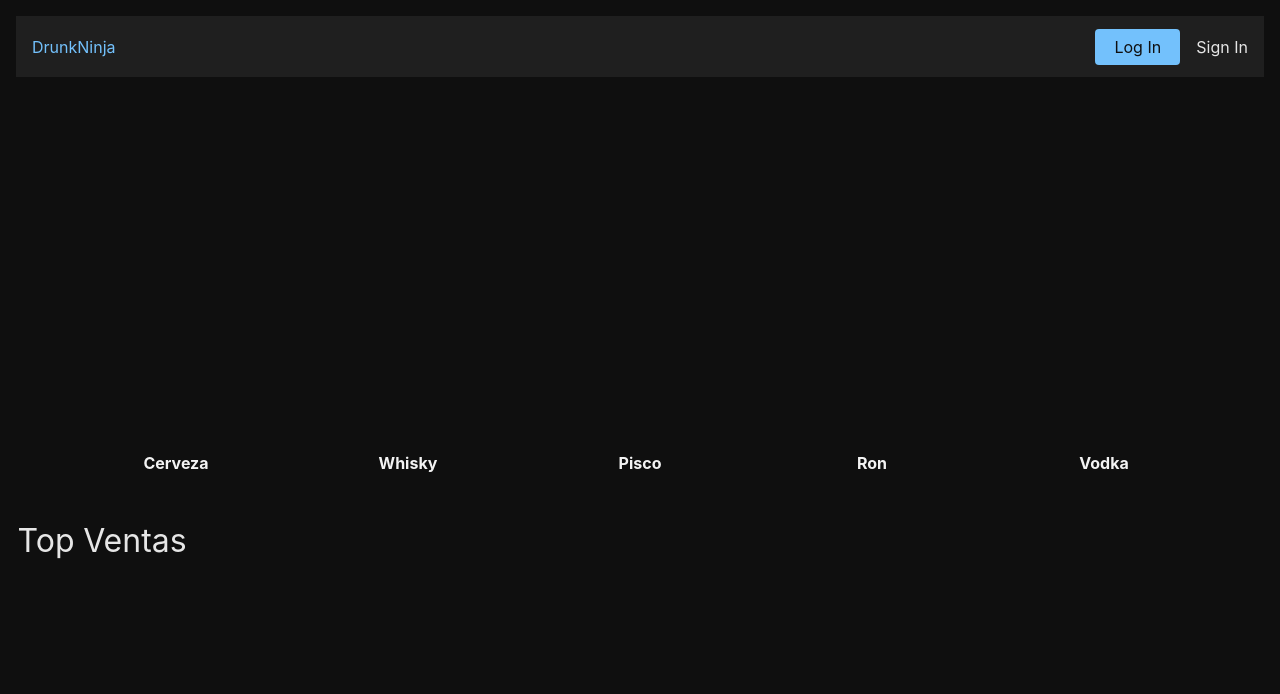
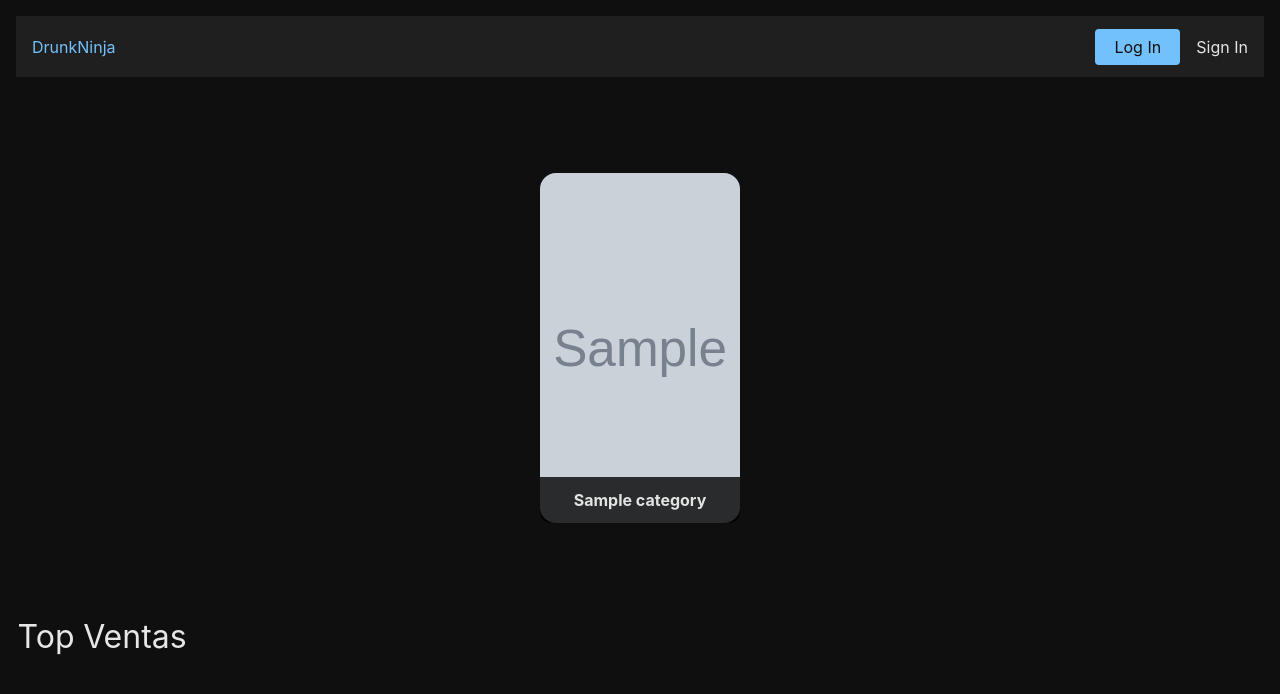
Before and after one commit to MaximilianoMO95/DrunkNinja, a Django app: page / in a window 1280 px wide. Shown: the top 694 px of the page. Run offline with Django 4.2, Linux system fonts and the light colour scheme; tables that the repository leaves empty hold one stand-in row (values such as "Sample post"); grey boxes marked "Sample" are stand-in pictures.

Commit message:
update products html and css

```diff
--- a/static/css/products.css
+++ b/static/css/products.css
@@ -11,7 +11,7 @@ ul.product-list {
   height: auto;
 }
 
-ul.product-list > li {
+ul.product-list li {
   display: flex;
   background-size: cover;
   background-position: center;
@@ -29,7 +29,7 @@ ul.product-list .card-link {
   position: relative;
 }
 
-ul.product-list .card-link > img {
+ul.product-list .card-link img {
   position: absolute;
   border-radius: 1rem;
   object-fit: cover;
--- a/templates/products/index.html
+++ b/templates/products/index.html
@@ -1,21 +1,30 @@
 {% extends "base.html" %}
+{% load static %}
 
 {% block title %}Drunk Ninja{% endblock title %}
 
+{% block head %}
+        <link rel="stylesheet" href="{% static 'css/products.css' %}">
+{% endblock %}
+
 {% block content %}
-
 <header>
         {% include "navbar.html" %}
 </header>
 
 <main>
         <nav class="cards">
-                <ul>
-                        <li><a href="cerveza.html" class="card-link category-accion"> Cerveza</a></li>
-                        <li><a href="whisky.html" class="card-link category-aventura">Whisky</a></li>
-                        <li><a href="pisco.html" class="card-link category-terror">Pisco</a></li>
-                        <li><a href="ron.html" class="card-link category-carreras">Ron</a></li>
-                        <li><a href="vodka.html" class="card-link category-supervivencia">Vodka</a></li>
+                <ul class="product-list">
+                        {% for category in categories %}
+                                <li>
+                                        <a class="card-link" href="#" title="Ir a {{ category.name }}">
+                                                 <img src="{{ category.image.url }}" alt="{{ category.name }} Image">
+                                                 <div class="product-text">
+                                                        {{ category.name }}
+                                                 </div>
+                                        </a>
+                                </li>
+                        {% endfor %}
                 </ul>
         </nav>
 
--- a/templates/products/products.html
+++ b/templates/products/products.html
@@ -4,7 +4,7 @@
 {% block title %}Drunk Ninja - Products{% endblock %}
 
 {% block head %}
-<link rel="stylesheet" href="{% static 'css/products.css' %}">
+        <link rel="stylesheet" href="{% static 'css/products.css' %}">
 {% endblock %}
 
 {% block content %}
```
